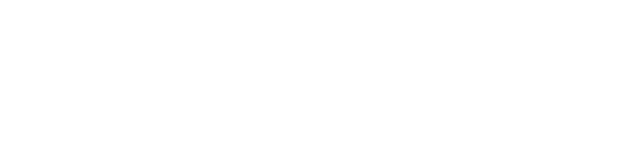
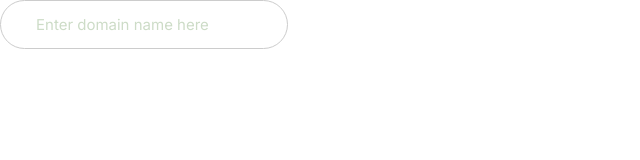
Before and after one commit to nwabueze1/fidefy, a plain HTML site: page index.html in a window 1280 px wide. Shown: the whole page, without its empty margins (0-640 px from the left). Drawn offline with Linux system fonts and the light colour scheme.

Commit message:
finished the input component

```diff
--- /dev/null
+++ b/components/input/style.css
@@ -0,0 +1,18 @@
+/* inputs */
+.input {
+  border-radius: 30px;
+  border: 1px solid #ccc;
+  color: var(--color-headings);
+  font-size: 2rem;
+  outline: 0;
+  padding: 1.5rem 3.5rem;
+}
+::placeholder {
+  color: #cddcc7;
+}
+
+@media screen and (min-width: 1024px) {
+  .input {
+    font-size: 1.5rem;
+  }
+}
--- a/css/style.css
+++ b/css/style.css
@@ -210,3 +210,22 @@ a {
     font-size: 1.5rem;
   }
 }
+
+/* inputs */
+.input {
+  border-radius: 30px;
+  border: 1px solid #ccc;
+  color: var(--color-headings);
+  font-size: 2rem;
+  outline: 0;
+  padding: 1.5rem 3.5rem;
+}
+::placeholder {
+  color: #cddcc7;
+}
+
+@media screen and (min-width: 1024px) {
+  .input {
+    font-size: 1.5rem;
+  }
+}
--- a/index.html
+++ b/index.html
@@ -14,5 +14,7 @@
     <link rel="stylesheet" href="./css/normalize.css" />
     <link rel="stylesheet" href="./css/style.css" />
   </head>
-  <body></body>
+  <body>
+    <input type="text" class="input" placeholder="Enter domain name here " />
+  </body>
 </html>
```
Also changed, not shown: components/input/index.html (added, +1 -0 lines).
